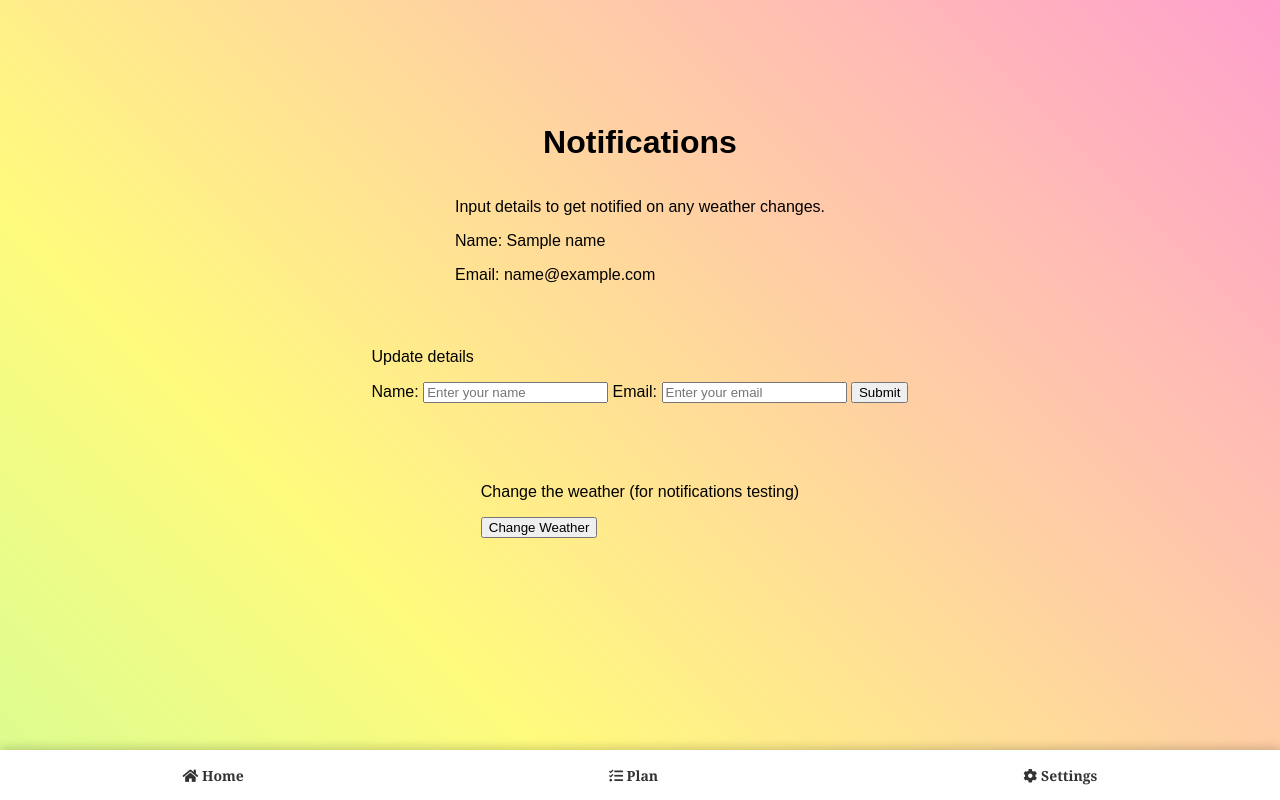
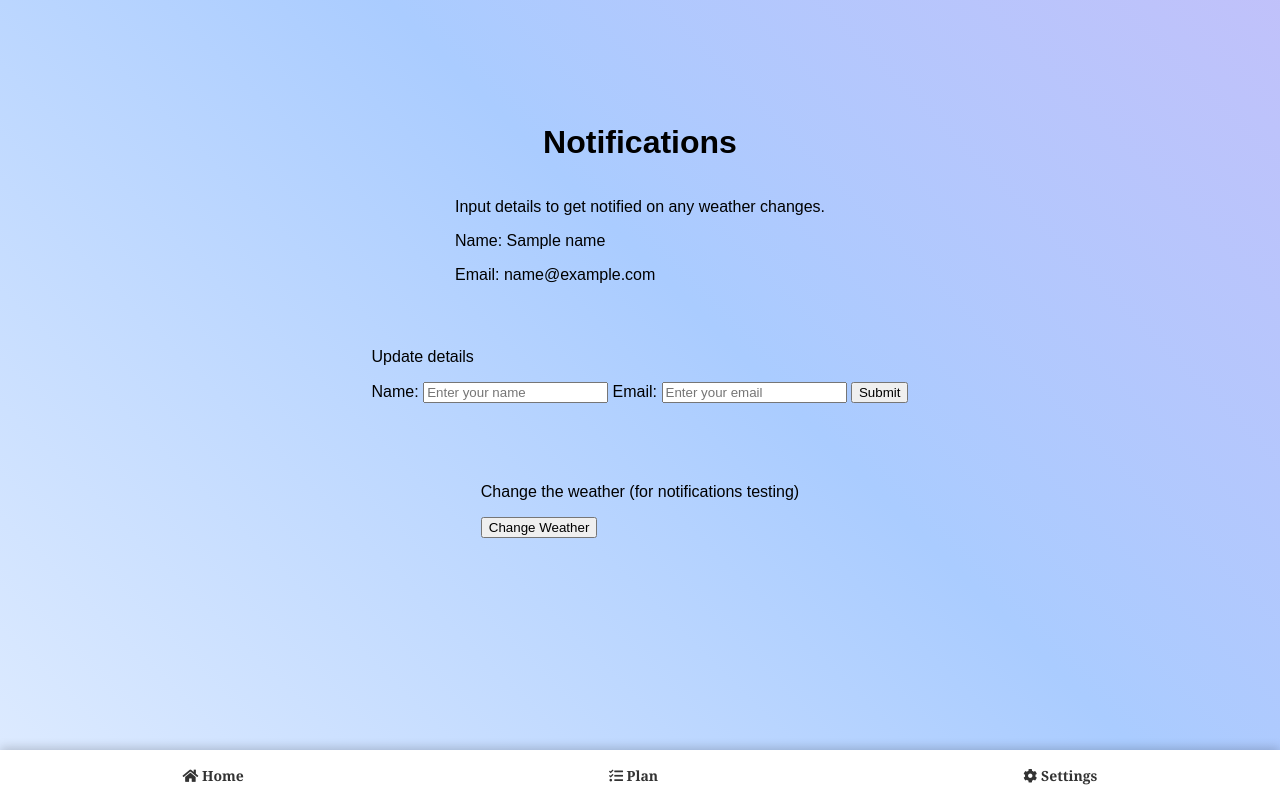
Before and after one commit to Haoran-Jie/EventPlanner_WeatherApp, a Flask app: template templates/setting.html in a window 1280 px wide. Run offline with Flask 3, Linux system fonts and the light colour scheme; the template is opened without the code that fills it: most values are stand-ins (such as "Sample title", 1, 10 or a date in 2020).

Commit message:
finalchanges

```diff
--- a/templates/home.html
+++ b/templates/home.html
@@ -4,7 +4,6 @@
 <head>
     <meta charset="UTF-8">
     <title>Weather App - Cambridge</title>
-    <p>To plan your next event, click the Plan button on the bottom of the screen. </p>
     <link rel="stylesheet" href="https://cdnjs.cloudflare.com/ajax/libs/font-awesome/5.15.3/css/all.min.css">
     <script>
         if (document.readyState == 'loading') {
--- a/templates/setting.html
+++ b/templates/setting.html
@@ -53,9 +53,9 @@
             justify-content: center;
             align-items: center;
             height: 80vh;
-            background: linear-gradient(45deg, #85FFBD, #FFFB7D, #FF85E5);
+             background: linear-gradient(45deg, #FFFFFF, #AACCFF, #DAB5F5);
             background-size: 200% 200%;
-            animation: gradient 5s ease infinite;
+            animation: gradient 10s ease infinite;
             font-family: Arial, sans-serif;
             margin: 0;
         }
```
